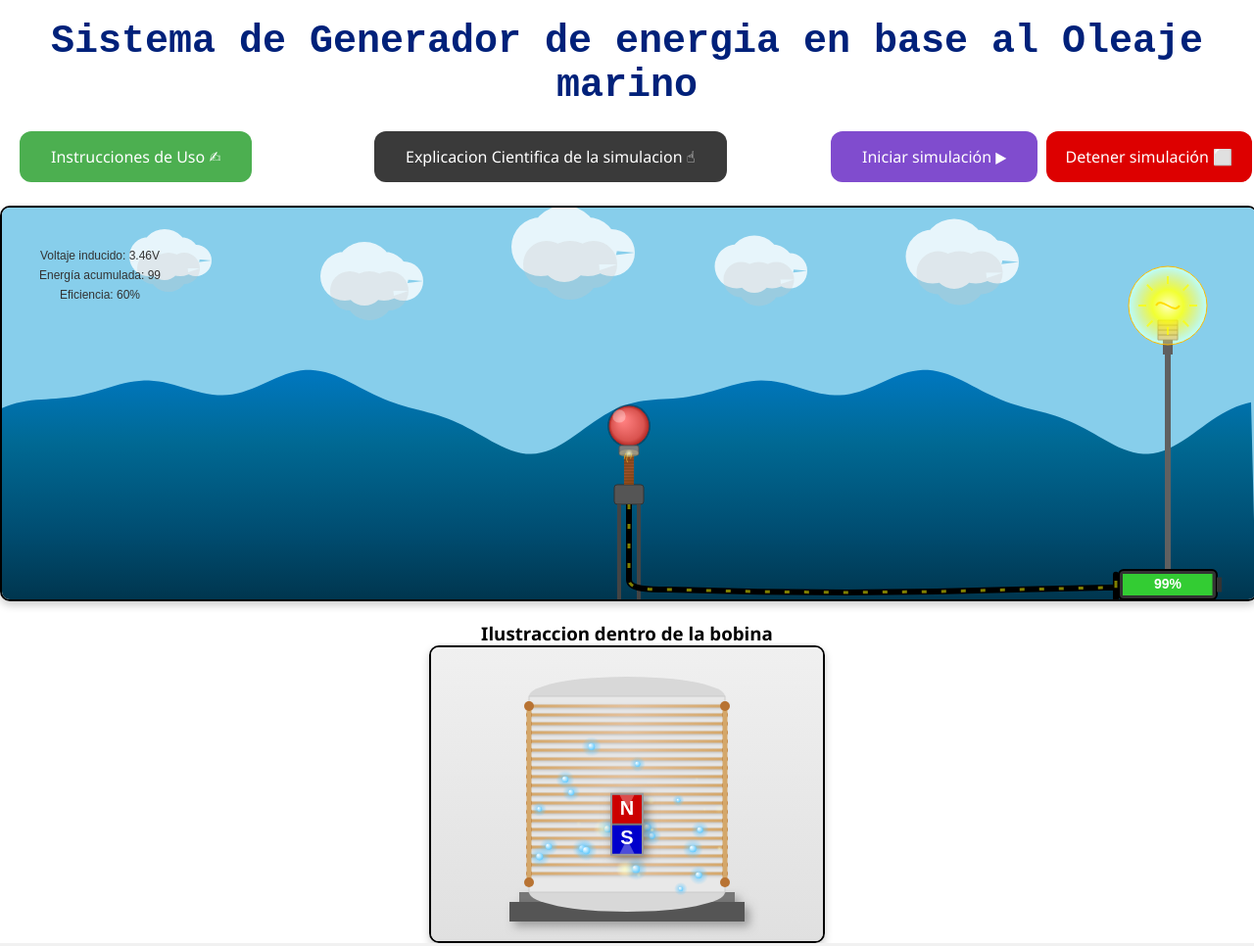
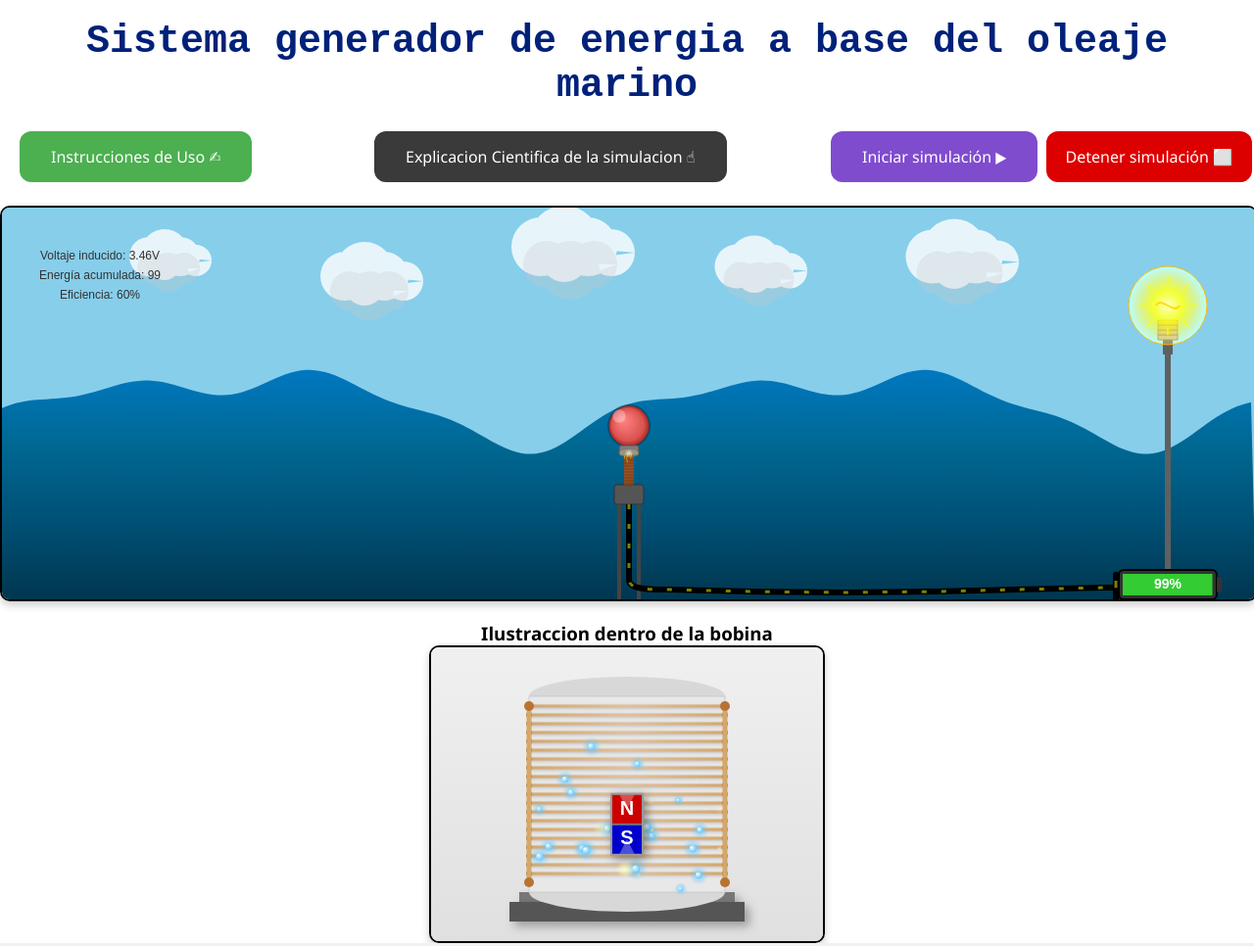
Before and after one commit to JoLuuMtz/Simulador-de-sistemas-de-generador-de-energia-apartir-del-oleaje-marino-, a plain HTML site: page index.html in a window 1280 px wide. Shown: the top 966 px of the page at 98% size. Drawn offline with Linux system fonts and the light colour scheme; some packages are replaced by stand-ins of ours; a script that the page names is missing.

Commit message:
cambio de titulo

```diff
--- a/index.html
+++ b/index.html
@@ -13,7 +13,7 @@
     </head>
     <body>
         <h1>
-            Sistema de Generador de energia en base al Oleaje marino
+            Sistema generador de energia a base del oleaje marino
         </h1>
 
 
```
Also changed, not shown: style.css (line endings or trailing spaces).
